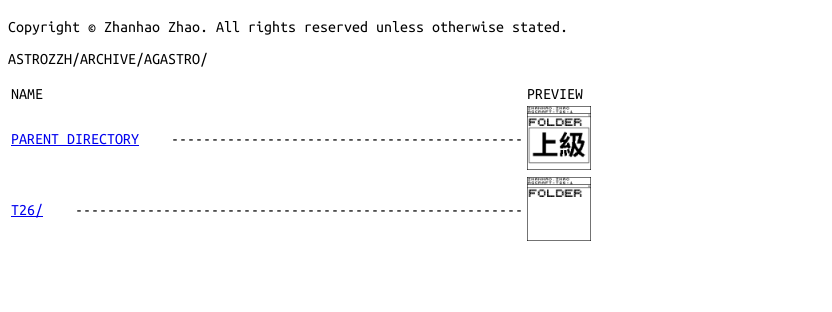
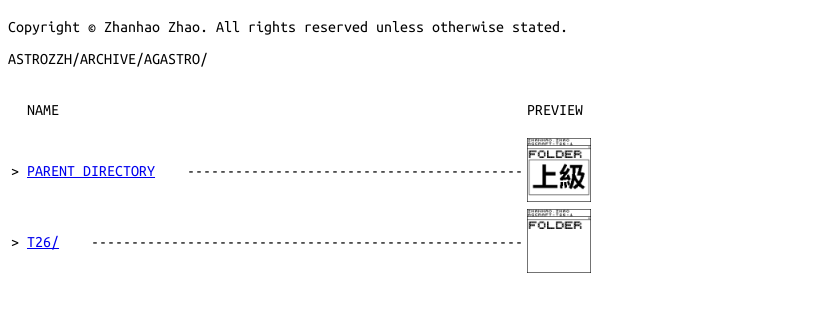
Before and after one commit to ASTROZZH/ARCHIVE, a plain HTML site: page AGASTRO/INDEX.HTML in a window 1280 px wide. Shown: the part 56-368 px from the top of the page, without its empty margins (0-832 px from the left). Drawn offline with Linux system fonts and the light colour scheme.

Commit message:
Update INDEX.HTML

```diff
--- a/AGASTRO/INDEX.HTML
+++ b/AGASTRO/INDEX.HTML
@@ -38,19 +38,19 @@ ASTROZZH/ARCHIVE/AGASTRO/
 
 <table>
 <tr>
-    <td>NAME</td>
-    <td>PREVIEW</td>
+    <td><pre>  NAME</pre></td>
+    <td><pre>PREVIEW</pre></td>
 </tr>
 
 <tr>
-    <td><pre><a href="../index.html">PARENT DIRECTORY</a>    --------------------------------------------</pre></td>
+    <td><pre>> <a href="../index.html">PARENT DIRECTORY</a>    ------------------------------------------</pre></td>
     <td>
         <img src="../AGCRAFT/T26/ZHANHAO.ZHAO__AGCRAFT-T26-1__4_10X.PNG" width="64">
     </td>
 </tr>
 
 <tr>
-    <td><pre><a href="T26/INDEX.HTML">T26/</a>    --------------------------------------------------------</pre></td>
+    <td><pre>> <a href="T26/INDEX.HTML">T26/</a>    ------------------------------------------------------</pre></td>
     <td>
         <img src="../AGCRAFT/T26/ZHANHAO.ZHAO__AGCRAFT-T26-1__5_10X.PNG" width="64">
     </td>
```
